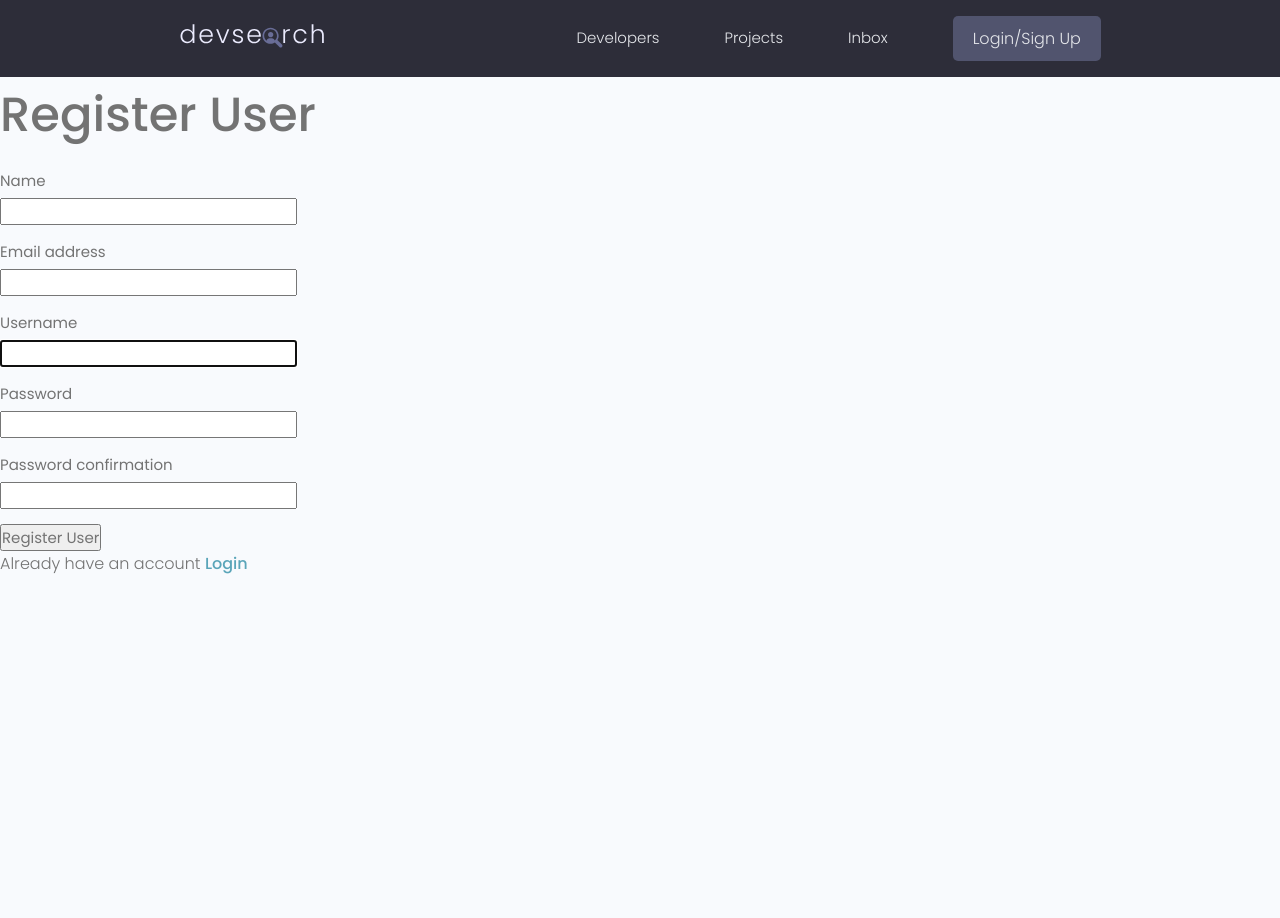
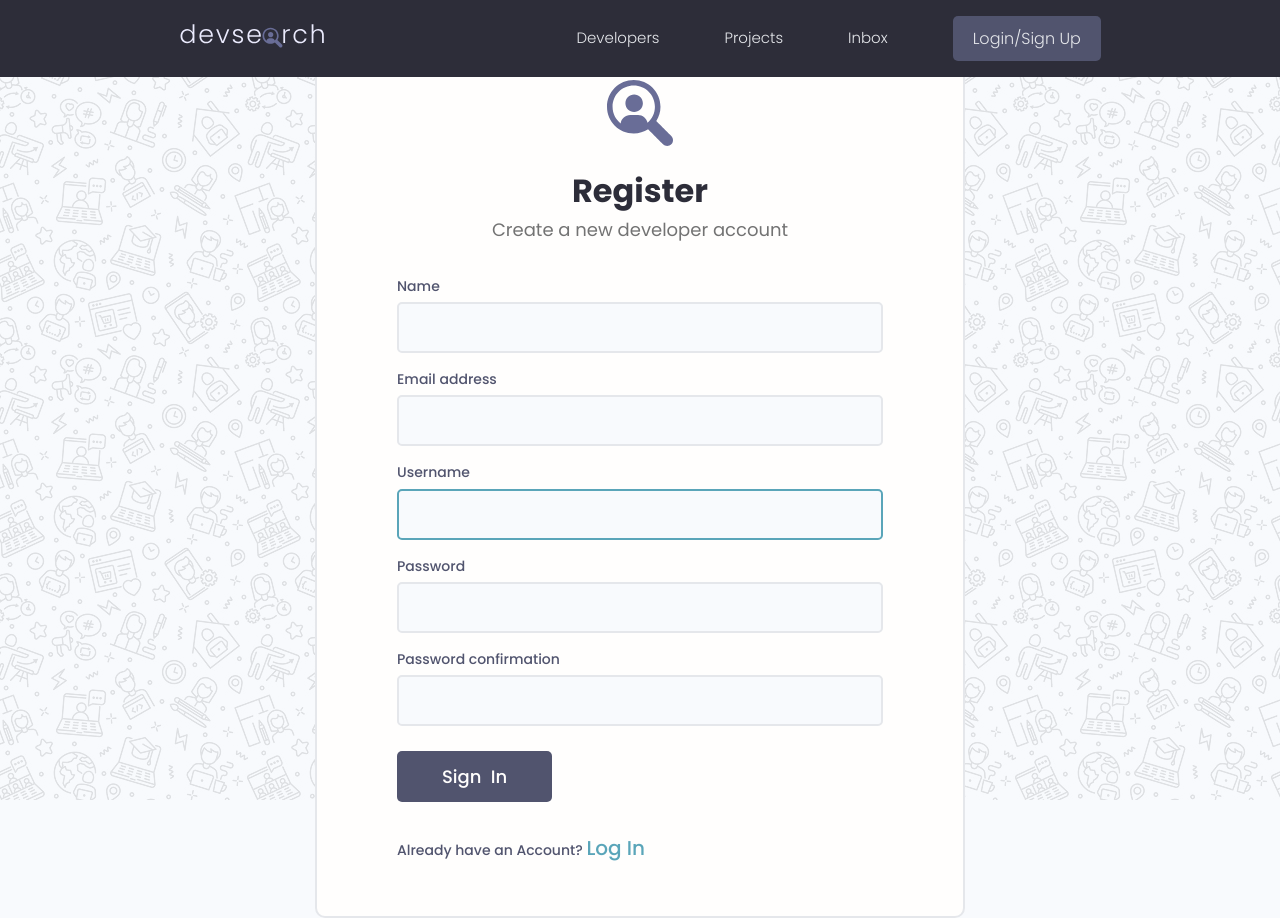
Before and after one commit to ViniciusBaumann/sistema-DevSearch, a Django app: page /register/ in a window 1280 px wide. Before the commit the page ends 574 px from the top, so only its background shows below. Run offline with Django 5.2, Linux system fonts and the light colour scheme; parts of the project's set-up code (start-up, migrations or seed data) failed here and were passed over; some libraries are stand-ins or nearby versions.

Commit message:
Styling Login and Register page

```diff
--- a/static/styles/app.css
+++ b/static/styles/app.css
@@ -845,3 +845,19 @@
   margin-bottom: 1rem;
   margin-top: 2rem;
 }
+
+
+
+/*=======================
+  Fixed Position Alerts Wrapper
+========================*/
+
+.alert {
+  position: fixed;
+  left: 50%;
+  top: 120px;
+  transform: translate(-50%, -50%);
+
+
+  z-index: 99999;
+}
--- a/static/styles/main.css
+++ b/static/styles/main.css
@@ -1,3 +1,3 @@
 h1{
-    color: red;
+    color: purple;
 }
--- a/static/uikit/app.js
+++ b/static/uikit/app.js
@@ -2,3 +2,9 @@
 document.addEventListener('DOMContentLoaded', function () {
   hljs.highlightAll();
 });
+
+let alertWrapper = document.querySelector('.alert')
+let alertClose = document.querySelector('.alert__close')
+
+if (alertWrapper) {
+  alertClose.addEventListener('click', () => alertWrapper.style.display = 'none')}
--- a/templates/main.html
+++ b/templates/main.html
@@ -24,16 +24,24 @@
 <body>
   {% include 'navbar.html' %}
 
+
   {% if messages %}
-  <ul class="messages">
-    {% for message in messages %}
-    <li{% if message.tags %} class="{{ message.tags }}" {% endif %}>{{ message }}</li>
-      {% endfor %}
-  </ul>
+  {% for message in messages %}
+    <div class="alert alert--{{message.tags}}">
+        <p class="alert__message">{{message}}</p>
+        <button class="alert__close">x</button>
+    </div>
+  {% endfor %}
   {% endif %}
+
+
+
   {% block content %}
 
   {% endblock content %}
 </body>
 
+<script src="{% static 'uikit/app.js' %}"></script>
+<script src="{% static 'js/main.js' %}"></script>
+
 </html>
--- a/users/forms.py
+++ b/users/forms.py
@@ -9,3 +9,9 @@
         labels = {
             'first_name': 'Name'
         }
+
+    def __init__(self, *args, **kwargs):
+        super(CustomUserCreationForm, self).__init__(*args, **kwargs)
+        #estilizacao de campo de formulario
+        for name, field in self.fields.items():
+            field.widget.attrs.update({'class':'input'})
--- a/users/templates/users/login_register.html
+++ b/users/templates/users/login_register.html
@@ -1,42 +1,100 @@
 {% extends 'main.html' %}
-
+{% load static %}
 {% block content %}
 
 {% if page == 'register' %}
-<h1>Register User</h1>
 
-<form method="POST" action="{% url 'register' %}">
+<div class="auth">
+  <div class="card">
+    <div class="auth__header text-center">
+      <a href="/">
+        <img src="{% static 'images/icon.svg' %}" alt="icon" />
+      </a>
+      <h3>Register</h3>
+      <p>Create a new developer account</p>
+    </div>
+
+    <form method="POST" action="{% url 'register' %}" class="form auth__form">
       {% csrf_token %}
+
+      <!-- Input:Text -->
+
       {% for field in form %}
       <div class="form__field">
         <label for="formInput#text">{{field.label}}</label>
         {{field}}
 
-                <!-- {% if field.help_text %}
-                <small>{{field.help_text}}</small>
-                {% endif %} -->
+        <!-- Mostrar erros no registro de usuario -->
 
         {% for error in field.errors %}
           <p style="color: red;">{{error}}</p>
         {% endfor %}
 
+
+      </div>
+      {% endfor %}
+
+      <div class="auth__actions">
+        <input class="btn btn--sub btn--lg" type="submit" value="Sign  In" />
+      </div>
+    </form>
+    <div class="auth__alternative">
+      <p>Already have an Account?
+      <a href="{% url 'login' %}">Log In</a></p>
+    </div>
+  </div>
 </div>
 
-            {% endfor %}
-    <input type="submit" value="Register User"/>
+{% else %}
+
+<div class="auth">
+    <div class="card">
+      <div class="auth__header text-center">
+        <a href="/">
+          <img src="{% static 'images/icon.svg' %}" alt="icon" />
+        </a>
+        <h3>Account Login</h3>
+        <p>Hello Developer, Welcome Back!</p>
+      </div>
+
+      <form action="{% url 'login' %}" class="form auth__form" method="POST">
+        {% csrf_token %}
+        <!-- Input:Username -->
+        <div class="form__field">
+          <label for="formInput#text">Username: </label>
+          <input
+            class="input input--text"
+            id="formInput#text"
+            type="text"
+            name="username"
+            placeholder="Enter your username..."
+          />
+        </div>
+
+        <!-- Input:Password -->
+        <div class="form__field">
+          <label for="formInput#password">Password: </label>
+          <input
+            class="input input--password"
+            id="formInput#passowrd"
+            type="password"
+            name="password"
+            placeholder="••••••••"
+          />
+        </div>
+
+        <div class="auth__actions">
+          <input class="btn btn--sub btn--lg" type="submit" value="Log In" />
+          <a href="forgetpassword.html">Forget Password?</a>
+        </div>
+
       </form>
-
-<p>Already have an account <a href="{% url 'login' %}">Login</a></p>
-
-{% else %}
-<form action="{% url 'login' %}" method="POST">
-    {% csrf_token %}
-    <input type="text" name="username" placeholder="Username"/>
-    <input type="password" name="password" placeholder="Enter password"/>
-    <input type="submit" name="login"/>
-
-    <p>Don't have an account <a href="{% url 'register' %}">Register</a></p>
-</form>
+      <div class="auth__alternative">
+        <p>Don’t have an Account?</p>
+        <a href="{% url 'register' %}">Sign Up</a>
+      </div>
+    </div>
+  </div>
 {% endif %}
 
 {% endblock content %}
--- a/users/urls.py
+++ b/users/urls.py
@@ -6,5 +6,5 @@
     path('logout/', views.logoutUser, name='logout'),
     path('register/', views.registerUser, name='register'),
     path('', views.profiles, name="profiles"),
-    path('profile/<str:pk>/', views.userProfile, name="user-profile")
+    path('profile/<str:pk>/', views.userProfile, name='user-profile')
 ]
--- a/users/views.py
+++ b/users/views.py
@@ -23,6 +23,7 @@
             user = User.objects.get(username=username)
         except:
             messages.error(request, 'Username does not exist')
+            return redirect('login')
 
         user = authenticate(request, username=username, password=password)
 
@@ -60,7 +61,7 @@
 
 def logoutUser(request):
     logout(request)
-    messages.success(request, 'User is logged out')
+    messages.info(request, 'User is logged out')
     return redirect('login')
 
 
```
Also changed, not shown: projects/models.py (+18 -6 lines), static/js/main.js (added, +50 -0 lines), templates/login.html (added, +67 -0 lines), templates/login_register.html (deleted, +0 -100 lines), templates/signup.html (added, +73 -0 lines), db.sqlite3, projects/migrations/0009_review_owner_alter_project_owner_and_more.py (added), 5 other files. Lines whose indentation alone changed are shown as unchanged.
